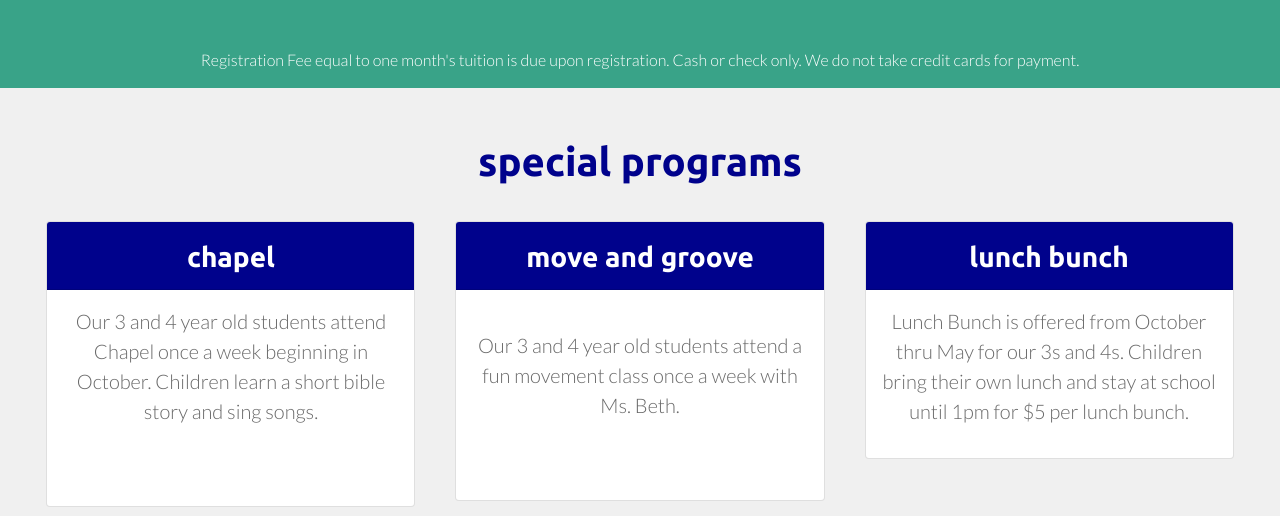
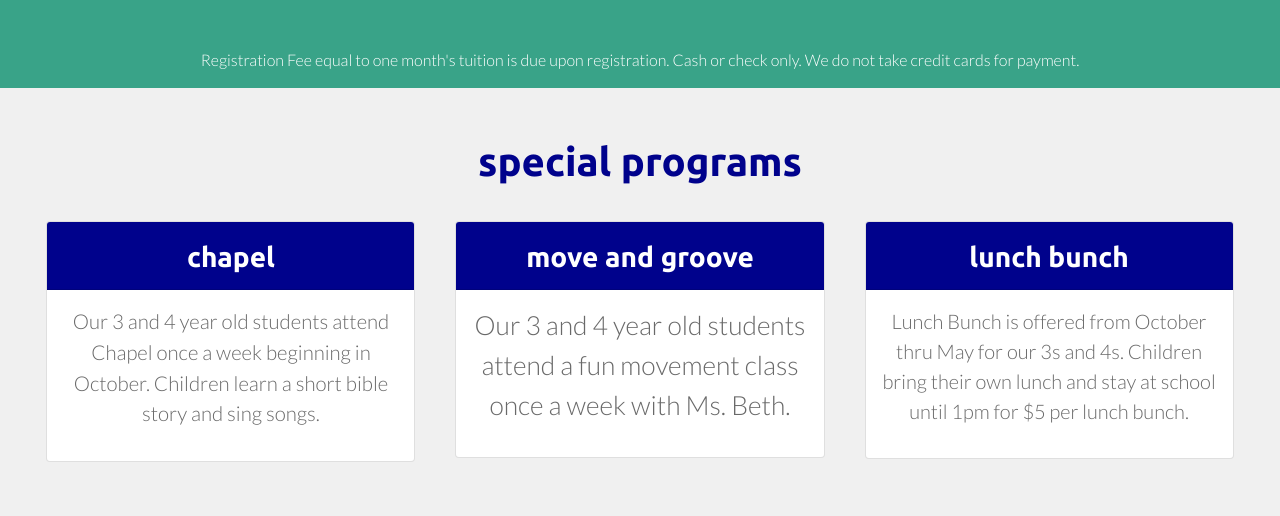
Before and after one commit to rosario-tarabocchia/Wee-Care-Website, a plain HTML site: page programs.html in a window 1280 px wide. Shown: the part 2194-2710 px from the top of the page. Drawn offline with nearby package versions, Linux system fonts and the light colour scheme.

Commit message:
Corrected some CSS in special programs section

```diff
--- a/CSS/styles.css
+++ b/CSS/styles.css
@@ -138,7 +138,7 @@ fieldset[disabled] .tour-forms-button.active {
   text-align: center;
 }
 
-#programs-homepage p, #special-programs p{
+#programs-homepage p, .programs-homepage-section-heading p{
   color: #696969;
   font-size: 1.25rem;
 }
@@ -148,6 +148,7 @@ fieldset[disabled] .tour-forms-button.active {
   font-weight: 700;
   font-size: 3rem;
 }
+
 
 .mandela-quote {
   font-size: 1.25rem;
@@ -427,6 +428,24 @@ margin: 0;
 
 }
 
+.chapel-message {
+    font-size: 1.275rem;
+    color: #696969;
+}
+
+.move-grove-message {
+
+font-size: 1.65rem;
+color: #696969;
+
+}
+
+.lunch-bunch-message {
+  font-size: 1.25rem;
+  color: #696969;
+
+}
+
 /* Media */
 
 @media (max-width: 1028px) {
@@ -444,10 +463,6 @@ margin: 0;
     text-align: center;
   }
 
-  /* .forms-button {
-    margin: 0% 0% 0 0%;
-
-  } */
 }
 
 @media (min-height: 830px) {
--- a/programs.html
+++ b/programs.html
@@ -273,10 +273,9 @@
           </div>
           <div class="card-body">
 
-            <p>Our 3 and 4 year old students attend Chapel once a week beginning in October.
+            <p class="chapel-message">Our 3 and 4 year old students attend Chapel once a week beginning in October.
               Children learn a short bible story and sing songs.</p>
-              <br>
-              <br>
+
           </div>
 
         </div>
@@ -287,10 +286,9 @@
             <h3 class="age-text">move and groove</h3>
           </div>
           <div class="card-body">
-            <br>
-            <p>Our 3 and 4 year old students attend a fun movement class once a week with Ms. Beth.</p>
-            <br>
-            <br>
+
+            <p class="move-grove-message">Our 3 and 4 year old students attend a fun movement class once a week with Ms. Beth.</p>
+
           </div>
 
         </div>
@@ -302,7 +300,7 @@
           </div>
           <div class="card-body">
 
-            <p>Lunch Bunch is offered from October thru May for our 3s and 4s.
+            <p class="lunch-bunch-message">Lunch Bunch is offered from October thru May for our 3s and 4s.
               Children bring their own lunch and stay at school until 1pm for $5 per lunch bunch.</p>
 
           </div>
```
